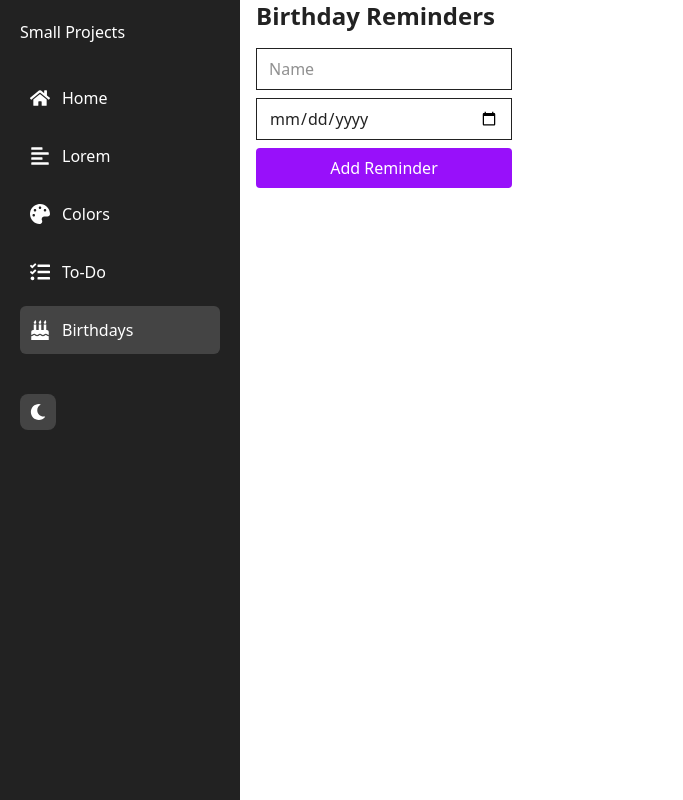
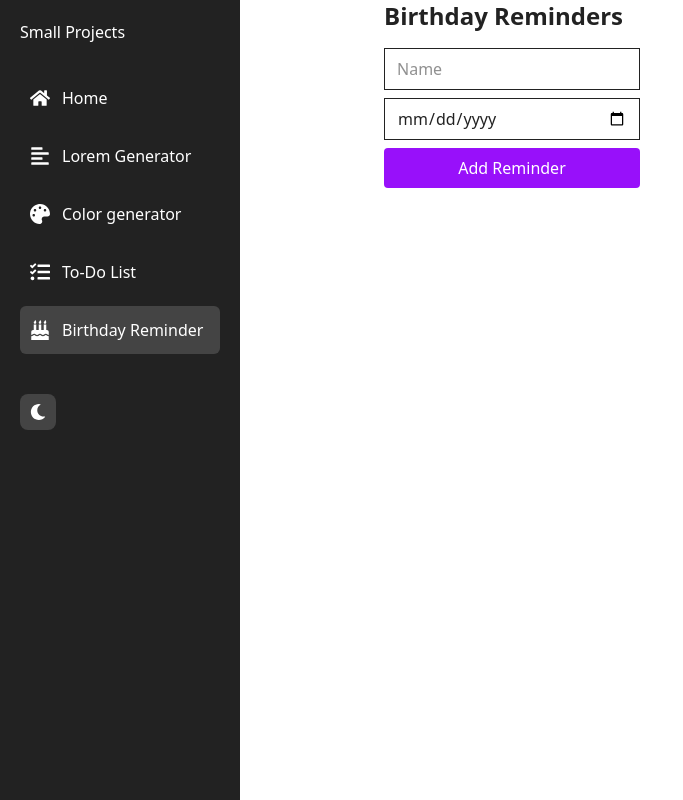
Before and after one commit to OshaqNaimat/Small-projects, a React (Vite) app in the folder mini/: page /birthday-reminder in a window 1280 px wide. Shown: the whole page, without its empty margins (0-683 px from the left). Built offline with nearby package versions, Linux system fonts and the light colour scheme.

Commit message:
lorem generator

```diff
--- a/mini/src/App.jsx
+++ b/mini/src/App.jsx
@@ -9,10 +9,14 @@ import BirthdayReminder from "./pages/BirthdayReminders";
 
 export default function App() {
   return (
-    <>
-      <Sidebar />
+    <div className="grid grid-cols-1 md:grid-cols-10 min-h-screen">
+      {/* Sidebar */}
+      <div className="lg:col-span-3 md:col-span-2  ">
+        <Sidebar />
+      </div>
 
-      <div style={{}} className=" lg:ml-[20%] md:ml-[10%] sm:ml-[8%] ">
+      {/* Routes / Main Content */}
+      <div className="lg:col-span-7 md:col-span-8 ">
         <Routes>
           <Route path="/" element={<Home />} />
           <Route path="/lorem-generator" element={<LoremGenerator />} />
@@ -21,6 +25,6 @@ export default function App() {
           <Route path="/birthday-reminder" element={<BirthdayReminder />} />
         </Routes>
       </div>
-    </>
+    </div>
   );
 }
--- a/mini/src/components/Sidebar.jsx
+++ b/mini/src/components/Sidebar.jsx
@@ -14,16 +14,24 @@ export default function Sidebar() {
 
   const links = [
     { name: "Home", path: "/", icon: <FaHome /> },
-    { name: "Lorem", path: "/lorem-generator", icon: <FaAlignLeft /> },
-    { name: "Colors", path: "/color-generator", icon: <FaPalette /> },
-    { name: "To-Do", path: "/todo-list", icon: <FaTasks /> },
-    { name: "Birthdays", path: "/birthday-reminder", icon: <FaBirthdayCake /> },
+    {
+      name: "Lorem Generator",
+      path: "/lorem-generator",
+      icon: <FaAlignLeft />,
+    },
+    { name: "Color generator", path: "/color-generator", icon: <FaPalette /> },
+    { name: "To-Do List", path: "/todo-list", icon: <FaTasks /> },
+    {
+      name: "Birthday Reminder",
+      path: "/birthday-reminder",
+      icon: <FaBirthdayCake />,
+    },
   ];
 
   return (
     <>
       {/* Desktop + Tablet Sidebar */}
-      <aside className="sidebar">
+      <aside className="sidebar ">
         <h2 className="logo">Small Projects</h2>
 
         <nav>
```
